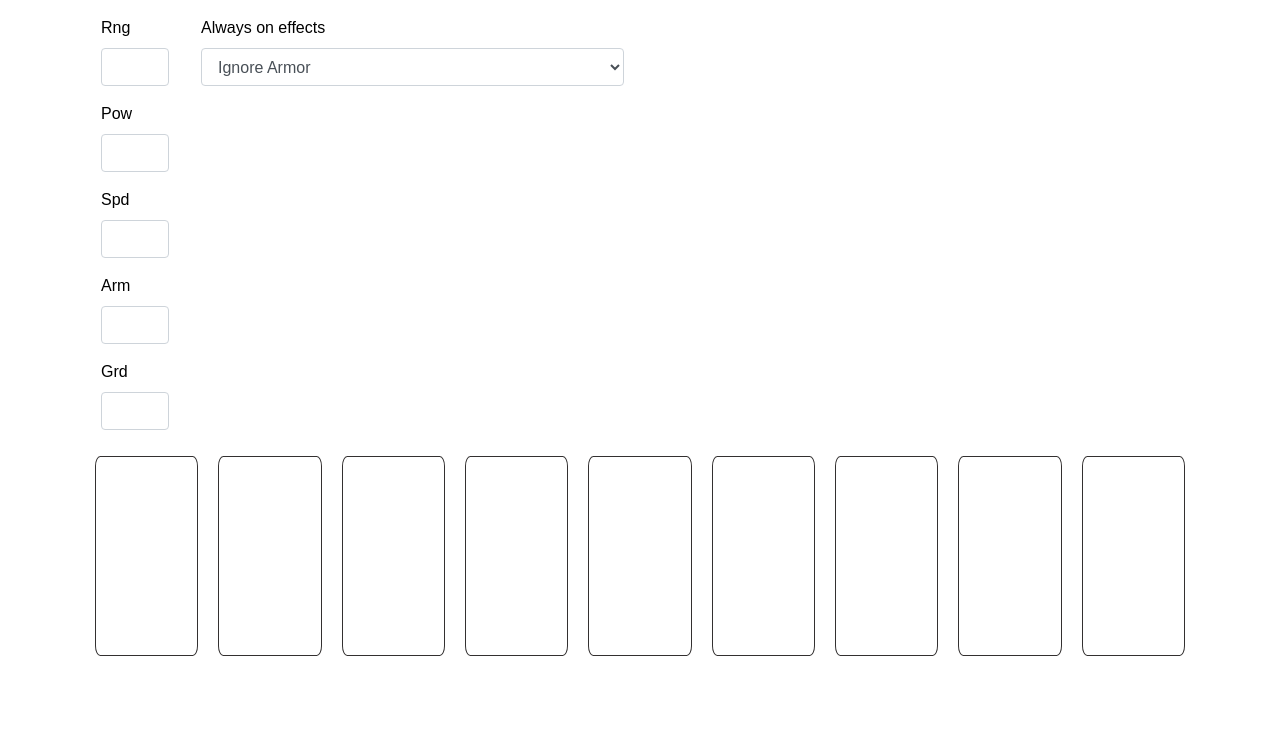
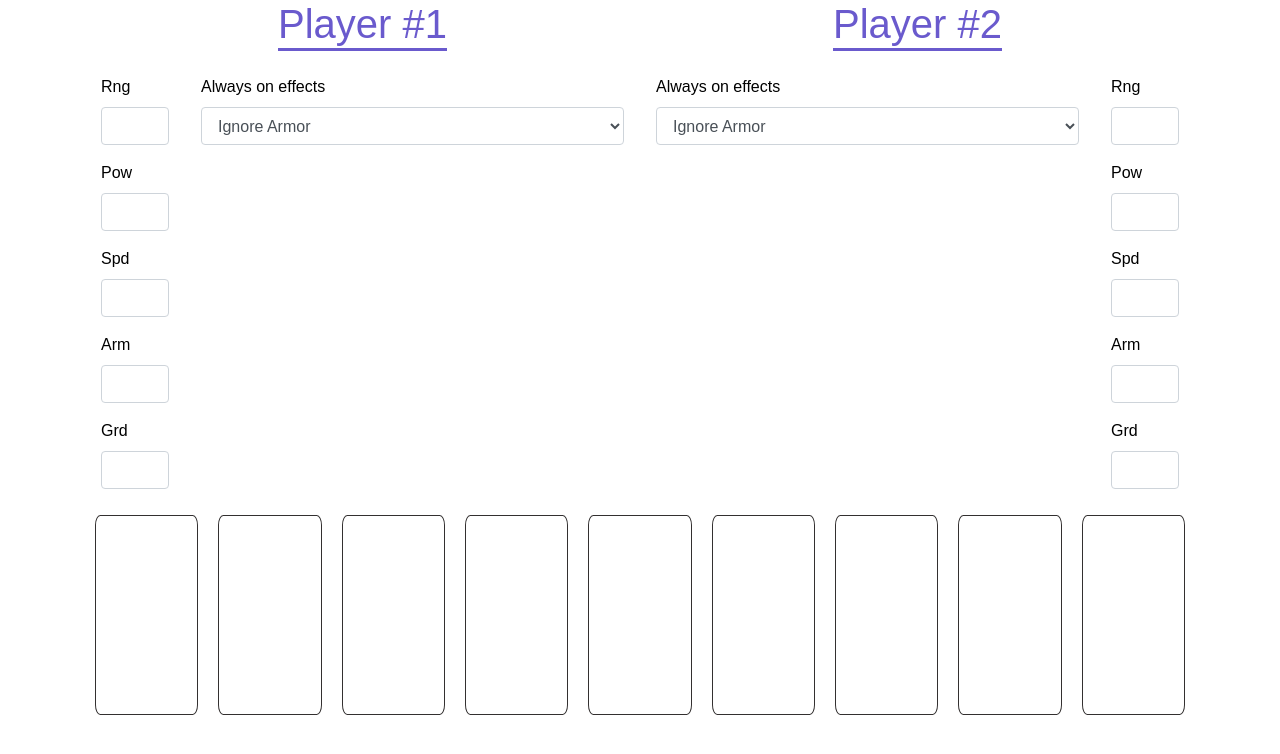
Before and after one commit to Cuddl3s/exceed-app, a website built with webpack: page src/index.html in a window 1280 px wide. Built offline with nearby package versions, Linux system fonts and the light colour scheme.

Commit message:
Datenmodell und HTML erzeugung angefangen

```diff
--- a/src/index.html
+++ b/src/index.html
@@ -8,6 +8,7 @@
 </head>
 <body>
   <div class="container">
+    <div class="titles"><h1>Player #1</h1><h1>Player #2</h1></div>
     <div class="configurators">
       <div id="configurator1" class="card-configurator">
         <div class="attributes-panel">
@@ -44,7 +45,40 @@
           </div>
         </div>
       </div>
-      <div id="configurator1" class="card-configurator">
+      <div id="configurator2" class="card-configurator">
+        <div class="attributes-panel">
+          <div class="attribute">
+            <label for="attr-rng">Rng</label>
+            <input class="form-control" name="attr-rng" type="text">
+          </div>
+          <div class="attribute">
+            <label for="attr-pow">Pow</label>
+            <input class="form-control" name="attr-pow" type="text">
+
+          </div>
+          <div class="attribute">
+            <label for="attr-spd">Spd</label>
+            <input class="form-control" name="attr-spd" type="text">
+
+          </div>
+          <div class="attribute">
+            <label for="attr-arm">Arm</label>
+            <input class="form-control" name="attr-arm" type="text">
+
+          </div>
+          <div class="attribute">
+            <label for="attr-grd">Grd</label>
+            <input class="form-control" name="attr-grd" type="text">
+          </div>
+        </div>
+        <div class="trigger-panel">
+          <div class="addable-select">
+            <label for="always-on">Always on effects</label>
+            <select class="form-control" name="always-on">
+              <option value="ignarmor">Ignore Armor</option>
+            </select>
+          </div>
+        </div>
       </div>
     </div>
     <div id="game-field">
--- a/src/styles/configurator.scss
+++ b/src/styles/configurator.scss
@@ -1,5 +1,9 @@
 .configurators {
   display: flex;
+
+  #configurator2 {
+    flex-direction: row-reverse;
+  }
 
   .card-configurator {
     display: flex;
--- a/src/styles/index.scss
+++ b/src/styles/index.scss
@@ -11,3 +11,12 @@ body {
 label {
   color: black;
 }
+
+.titles {
+  display: flex;
+  justify-content: space-around;
+}
+
+h1 {
+  border-bottom: solid 3px;
+}
```
Also changed, not shown: 1 other file.
